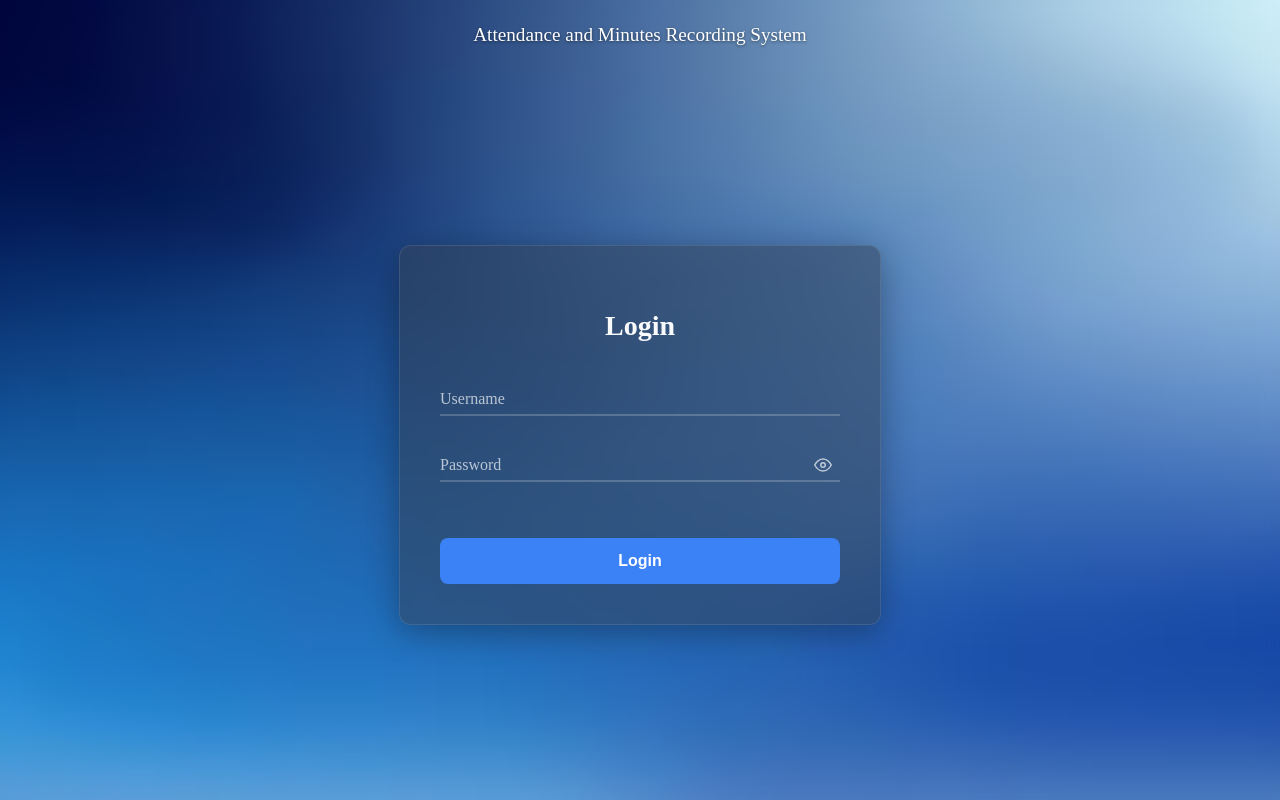
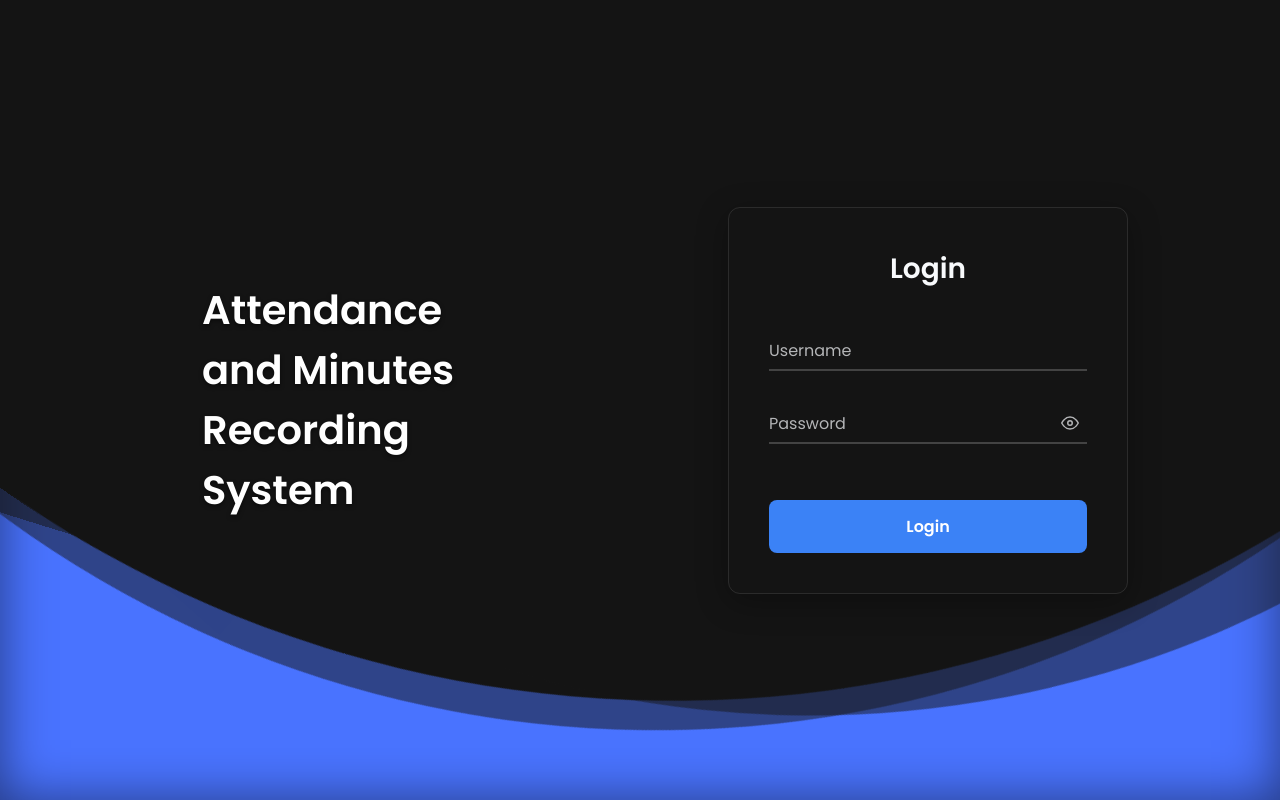
Before and after one commit to ligaya-milangela/sys-integ, a React (Create React App) app in the folder frontend/: page /login in a window 1280 px wide. Built offline with nearby package versions, Linux system fonts and the light colour scheme.

Commit message:
login tas meeting screen

```diff
--- a/frontend/src/pages/auth/login.js
+++ b/frontend/src/pages/auth/login.js
@@ -1,8 +1,8 @@
 import React, { useState } from 'react';
 import axios from 'axios';
 import { useNavigate } from 'react-router-dom';
-import background from '../../assets/background.png';
 import { FiEye, FiEyeOff } from 'react-icons/fi';
+import '../../styles/style.css';
 
 export default function Login() {
   const [form, setForm] = useState({ username: '', password: '' });
@@ -26,63 +26,23 @@ export default function Login() {
   };
 
   return (
-    <div style={{
-      position: 'fixed',
-      top: 0,
-      left: 0,
-      width: '100vw',
-      height: '100vh',
-      backgroundImage: `url(${background})`,
-      backgroundSize: 'cover',
-      backgroundPosition: 'center',
-      backgroundRepeat: 'no-repeat',
-      display: 'flex',
-      flexDirection: 'column',
-      alignItems: 'center'
-    }}>
-
-      <div style={{
-        width: '100%',
-        padding: '1.5rem 0',
-        textAlign: 'center',
-        zIndex: 1
-      }}>
-        <h1 style={{
-          color: 'white',
-          fontSize: '1.2rem',
-          fontWeight: '500',
-          margin: 0,
-          textShadow: '0 1px 3px rgba(0, 0, 0, 0.5)'
-        }}>
-          Attendance and Minutes Recording System
-        </h1>
+    <section>
+      <div className="wave">
+        <span></span>
+        <span></span>
+        <span></span>
       </div>
-
-      <div style={{
-        position: 'absolute',
-        top: 0,
-        left: 0,
-        width: '100%',
-        height: '100%',
-        backdropFilter: 'blur(8px)',
-        WebkitBackdropFilter: 'blur(8px)',
-        zIndex: 0
-      }} />
-
-      <div style={{
-        flex: 1,
-        display: 'flex',
-        justifyContent: 'center',
-        alignItems: 'center',
-        width: '100%'
-      }}>
+      <div className="container">
+        <div className="text-container">
+          <div className="header-text">Attendance and Minutes Recording System</div>
+        </div>
+        <div className="form-container">
           <form onSubmit={handleLogin} style={{
             position: 'relative',
             width: '90%',
             maxWidth: '400px',
             padding: '2.5rem',
             borderRadius: '12px',
-          backgroundColor: 'rgba(51, 65, 85, 0.5)',
             boxShadow: '0 8px 32px rgba(0, 0, 0, 0.3)',
             border: '1px solid rgba(255, 255, 255, 0.1)',
             zIndex: 1
@@ -262,5 +222,6 @@ export default function Login() {
           </form>
         </div>
       </div>
+    </section>
   );
 }
--- a/frontend/src/pages/meetings/meeting_screen.js
+++ b/frontend/src/pages/meetings/meeting_screen.js
@@ -1,7 +1,6 @@
 import React, { useEffect, useState } from 'react';
 import { useNavigate, useLocation } from 'react-router-dom';
 import { getNotes, deleteNote, getTicketStatus } from '../../services/notesService';
-import background from '../../assets/background.png';
 
 const MeetingScreen = () => {
   const [meetingNotes, setMeetingNotes] = useState([]);
@@ -73,7 +72,7 @@ const MeetingScreen = () => {
       left: 0,
       width: '100vw',
       height: '100vh',
-      backgroundImage: `url(${background})`,
+      backgroundColor: '#141414',
       backgroundSize: 'cover',
       backgroundPosition: 'center',
       backgroundRepeat: 'no-repeat',
@@ -81,6 +80,7 @@ const MeetingScreen = () => {
       padding: '2rem',
       boxSizing: 'border-box'
     }}>
+      <br></br><br></br>
       <div style={{
         position: 'fixed',
         top: 0,
@@ -106,21 +106,26 @@ const MeetingScreen = () => {
           flexWrap: 'wrap',
           gap: '1rem'
         }}>
-          <h1 style={{
-            color: '#f8fafc',
-            fontSize: '2rem',
+          <h1 className="wave-text" style={{
+            margin: 0,
             fontWeight: '600',
-            margin: 0,
-            textShadow: '0 2px 4px rgba(0,0,0,0.3)'
+            textShadow: '0 2px 4px rgba(0,0,0,0.3)',
+            display: 'flex', // Ensure the spans are aligned properly
+            gap: '0.2rem', // Add spacing between letters
+            color: 'white',
           }}>
-            Approved Meeting Minutes
+            {'Approved Meeting Minutes'.split('').map((char, index) => (
+              <span key={index} style={{ animationDelay: `${index * 0.2}s` }}>
+                {char === ' ' ? '\u00A0' : char} {/* Handle spaces */}
+              </span>
+            ))}
           </h1>
 
           <div style={{ display: 'flex', gap: '1rem' }}>
             <button
               onClick={() => navigate('/minute_create')}
               style={{
-                backgroundColor: 'rgb(18, 52, 88)',
+                backgroundColor: '#4973ff',
                 color: 'white',
                 border: 'none',
                 borderRadius: '8px',
@@ -162,11 +167,32 @@ const MeetingScreen = () => {
             </button>
           </div>
         </div>
-
-        <button onClick={() => navigate('/meeting_notes_list')}>
-      Minutes List
-    </button>
-
+<br></br>
+<br></br>
+        <button
+          onClick={() => navigate('/meeting_notes_list')}
+          style={{
+            backgroundColor: '#4973ff',
+            color: 'white',
+            border: 'none',
+            borderRadius: '8px',
+            padding: '0.75rem 1.5rem',
+            fontSize: '1rem',
+            fontWeight: '600',
+            cursor: 'pointer',
+            transition: 'all 0.3s ease',
+            boxShadow: '0 2px 4px rgba(0,0,0,0.2)',
+            ':hover': {
+              backgroundColor: '#2563eb',
+              transform: 'translateY(-2px)',
+              boxShadow: '0 4px 8px rgba(0,0,0,0.3)',
+            },
+          }}
+        >
+          Minutes List
+        </button>
+        <br></br>
+        <br></br>
         {meetingNotes.length === 0 ? (
           <div style={{
             backgroundColor: 'rgba(51, 65, 85, 0.5)',
@@ -189,21 +215,7 @@ const MeetingScreen = () => {
               <div
                 key={note._id}
                 onClick={() => handleNoteClick(note._id)}
-                style={{
-                  backgroundColor: 'rgba(51, 65, 85, 0.5)',
-                  borderRadius: '12px',
-                  padding: '1.5rem',
-                  cursor: 'pointer',
-                  transition: 'all 0.3s ease',
-                  border: '1px solid rgba(255,255,255,0.1)',
-                  backdropFilter: 'blur(10px)',
-                  boxShadow: '0 4px 6px rgba(0,0,0,0.1)',
-                  ':hover': {
-                    transform: 'translateY(-5px)',
-                    borderColor: 'rgba(59, 130, 246, 0.5)',
-                    boxShadow: '0 8px 15px rgba(0,0,0,0.2)'
-                  }
-                }}
+                className="note-card" // Apply the CSS class here
               >
                 <h3 style={{
                   color: '#f8fafc',
--- a/frontend/src/pages/meetings/minute_note_detail.js
+++ b/frontend/src/pages/meetings/minute_note_detail.js
@@ -2,7 +2,6 @@ import React, { useEffect, useState } from 'react';
 import { useParams, useNavigate } from 'react-router-dom';
 import { getNoteById, updateNote, deleteNote } from '../../services/notesService';
 import { getAllUsers } from '../../services/userService';
-import background from '../../assets/background.png';
 
 const MinuteNoteDetail = () => {
   const { id } = useParams();
@@ -94,15 +93,12 @@ const MinuteNoteDetail = () => {
       left: 0,
       width: '100vw',
       height: '100vh',
-      backgroundImage: `url(${background})`,
-      backgroundSize: 'cover',
-      backgroundPosition: 'center',
+      backgroundColor: '#141414',
       display: 'flex',
       justifyContent: 'center',
       alignItems: 'center',
-      color: '#f8fafc'
     }}>
-      Loading...
+      <div className="loader"></div>
     </div>
   );
 
@@ -113,7 +109,7 @@ const MinuteNoteDetail = () => {
       left: 0,
       width: '100vw',
       height: '100vh',
-      backgroundImage: `url(${background})`,
+      backgroundColor: '#141414',
       backgroundSize: 'cover',
       backgroundPosition: 'center',
       overflow: 'hidden'
@@ -283,7 +279,7 @@ const MinuteNoteDetail = () => {
           minHeight: 0
         }}>
           <div style={{
-            backgroundColor: 'rgba(51, 65, 85, 0.5)',
+            backgroundColor: 'transparent',
             padding: '2rem',
             borderRadius: '12px',
             border: '1px solid rgba(255,255,255,0.1)',
--- /dev/null
+++ b/frontend/src/styles/style.css
@@ -0,0 +1,197 @@
+@import url("https://fonts.googleapis.com/css?family=Poppins:200,300,400,500,600,700,800,900&display=swap");
+
+* {
+  margin: 0;
+  padding: 0;
+  box-sizing: border-box;
+  font-family: "Poppins", sans-serif;
+}
+
+html, body {
+  margin: 0;
+  padding: 0;
+  width: 100%;
+  height: 100%;
+  overflow: hidden;
+}
+
+section {
+  position: absolute;
+  top: 0;
+  left: 0;
+  width: 100%;
+  height: 100%;
+  display: flex;
+  justify-content: center;
+  align-items: center;
+  overflow: hidden;
+}
+
+section .wave {
+  position: absolute;
+  left: 0;
+  width: 100%;
+  height: 100%;
+  background: #4973ff;
+  box-shadow: inset 0 0 50px rgba(0, 0, 0, 0.5);
+  transition: 0.5s;
+}
+
+section .wave span {
+  content: "";
+  position: absolute;
+  width: 325vh;
+  height: 325vh;
+  top: 0;
+  left: 50%;
+  transform: translate(-50%, -75%);
+  background: #000;
+}
+
+.content {
+  position: relative;
+  z-index: 1;
+  font-size: 4em;
+  letter-spacing: 2px;
+  color: #fff;
+}
+
+.container {
+  display: flex;
+  justify-content: space-between;
+  align-items: center;
+  width: 100%;
+  height: 100%;
+  padding: 0 5%;
+}
+
+.text-container {
+  flex: 1;
+  display: flex;
+  justify-content: center;
+  align-items: center;
+}
+
+.header-text {
+  position: relative;
+  top: auto;
+  left: auto;
+  transform: none;
+  color: white;
+  font-size: 40px;
+  font-weight: 600;
+  text-align: left;
+  text-shadow: 0 2px 4px rgba(0, 0, 0, 0.5);
+  max-width: 300px;
+  line-height: 1.5;
+}
+
+.form-container {
+  flex: 1;
+  display: flex;
+  justify-content: center;
+  align-items: center;
+  width: 100%;
+}
+
+section .wave span:nth-child(1) {
+  border-radius: 45%;
+  background: rgba(20, 20, 20, 1);
+  animation: animate 5s linear infinite;
+}
+
+section .wave span:nth-child(2) {
+  border-radius: 40%;
+  background: rgba(20, 20, 20, 0.5);
+  animation: animate 10s linear infinite;
+}
+
+section .wave span:nth-child(3) {
+  border-radius: 42.5%;
+  background: rgba(20, 20, 20, 0.5);
+  animation: animate 15s linear infinite;
+}
+
+/* minute screen */
+
+.wave-text span {
+  display: inline-block;
+  font-size: 2rem; /* Adjust size to match your design */
+  animation: wave 2s ease-in-out infinite;
+}
+
+.note-card {
+  background-color: transparent;
+  border-radius: 12px;
+  padding: 1.5rem;
+  cursor: pointer;
+  transition: all 0.3s ease;
+  border: 1px solid rgba(255, 255, 255, 0.1);
+  backdrop-filter: blur(10px);
+  box-shadow: 0 4px 6px rgba(0, 0, 0, 0.1);
+}
+
+.note-card:hover {
+  transform: scale(1.05); /* Slightly scale up the card */
+  border-color: rgba(59, 130, 246, 0.7); /* Make the border more prominent */
+  box-shadow: 0 10px 20px rgba(0, 0, 0, 0.3); /* Add a deeper shadow */
+  background-color: rgba(59, 130, 246, 0.1); /* Add a subtle background color */
+  transition: all 0.3s ease; /* Smooth transition for the hover effect */
+}
+
+/*minute_note_details*/
+
+.loader {
+  position: relative;
+  height: 40px;
+  width: 6px;
+  color: #FFF;
+  animation: paddles 0.75s ease-out infinite;
+}
+
+.loader:before {
+  content: "";
+  position: absolute;
+  margin: 0 auto;
+  left: 0;
+  right: 0;
+  top: 15px;
+  width: 12px;
+  height: 12px;
+  background-color: #4973ff;
+  border-radius: 50%;
+  animation: ballbounce 0.6s ease-out infinite;
+}
+
+
+@keyframes animate {
+  0% {
+    transform: translate(-50%, -75%) rotate(0deg);
+  }
+  100% {
+    transform: translate(-50%, -75%) rotate(360deg);
+  }
+}
+
+@keyframes wave {
+  0%, 100% {
+    transform: translateY(0);
+  }
+  50% {
+    transform: translateY(-3px);
+  }
+}
+
+@keyframes paddles {
+  0% { box-shadow: -25px -10px, 25px 10px; }
+  50% { box-shadow: -25px 8px, 25px -10px; }
+  100% { box-shadow: -25px -10px, 25px 10px; }
+}
+
+@keyframes ballbounce {
+  0% { transform: translateX(-20px) scale(1, 1.2); }
+  25% { transform: scale(1.2, 1); }
+  50% { transform: translateX(15px) scale(1, 1.2); }
+  75% { transform: scale(1.2, 1); }
+  100% { transform: translateX(-20px); }
+}
```
Also changed, not shown: 3 other files (tests, documents, lock files or other folders). Lines whose indentation alone changed are shown as unchanged.
